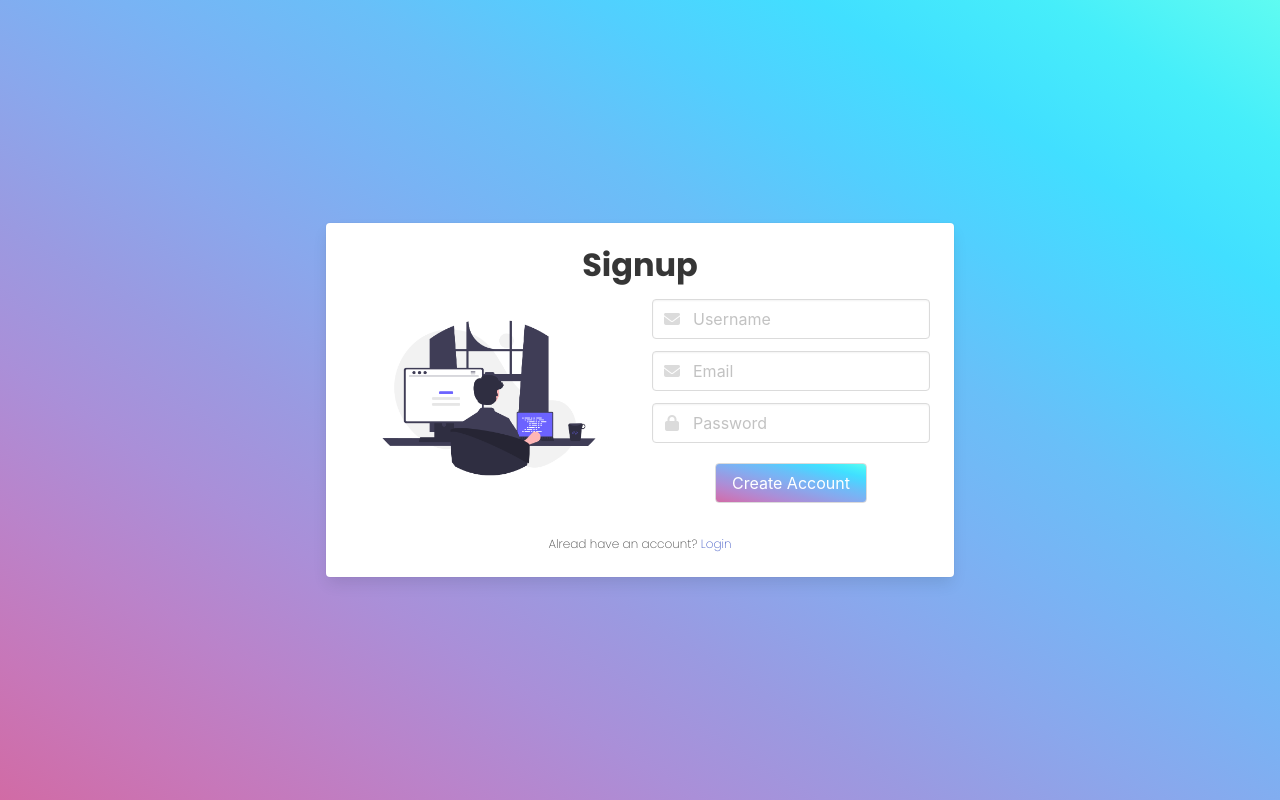
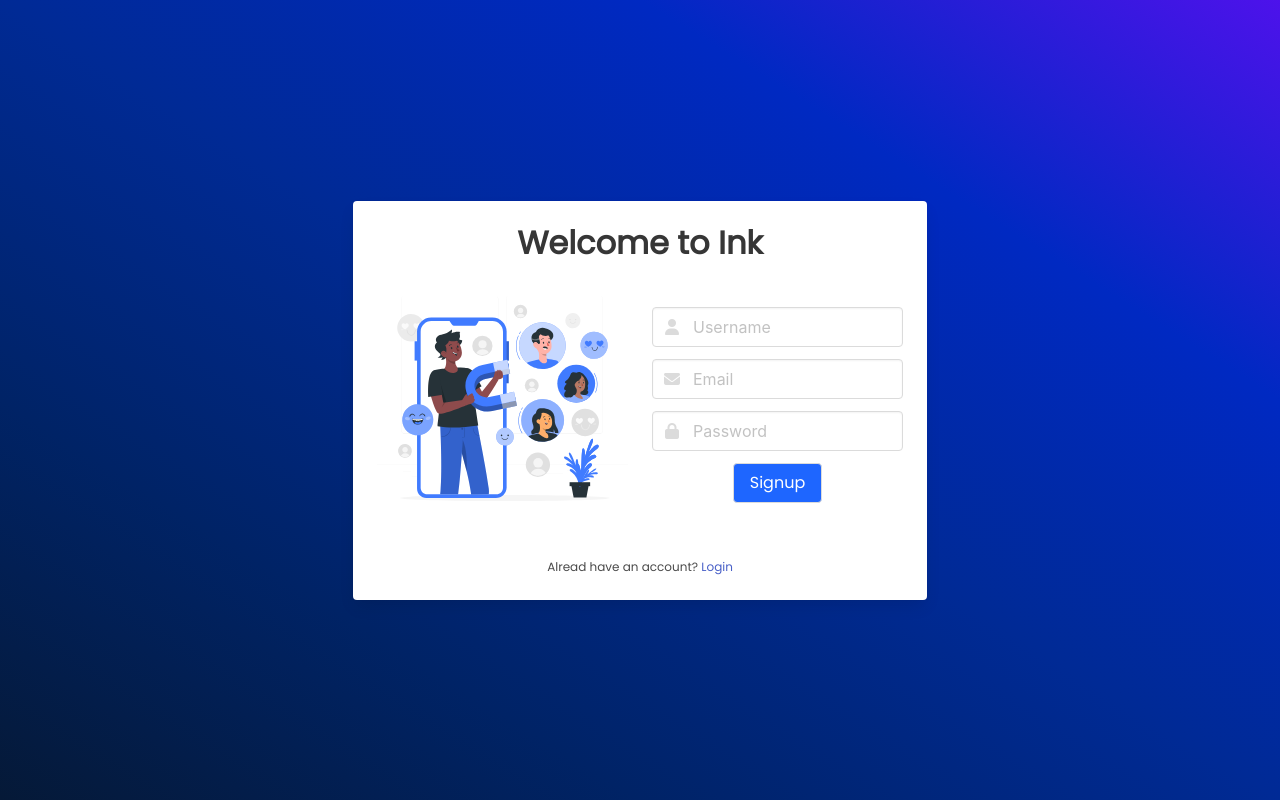
Before and after one commit to Infyrec/ink, a React (Create React App) app: page /signup in a window 1280 px wide. Built offline with nearby package versions, Linux system fonts and the light colour scheme.

Commit message:
updated UI & added zod package

```diff
--- a/package.json
+++ b/package.json
@@ -6,11 +6,13 @@
     "@testing-library/jest-dom": "^5.17.0",
     "@testing-library/react": "^13.4.0",
     "@testing-library/user-event": "^13.5.0",
+    "axios": "^1.6.1",
     "react": "^18.2.0",
     "react-dom": "^18.2.0",
     "react-router-dom": "^6.18.0",
     "react-scripts": "5.0.1",
-    "web-vitals": "^2.1.4"
+    "web-vitals": "^2.1.4",
+    "zod": "^3.22.4"
   },
   "scripts": {
     "start": "react-scripts start",
--- a/src/components/Login.js
+++ b/src/components/Login.js
@@ -1,52 +1,69 @@
-import './styles/login.css'
-import illustrate from './assets/illustrate.png'
+import './styles/authen.css'
+import login from './assets/elogin.svg'
 
-import React, { useState, useEffect, useRef } from 'react'
+import { Link } from "react-router-dom"
+import { z } from "zod";
+import React, { useEffect, useState, useContext } from "react";
+
+const credSchema = z.object({
+    email: z.string().email(),
+    password: z.string().min(8)
+})
 
 export default function Login(){
 
+    let [cred, setCred] = useState({
+        email: null,
+        password: null
+    })
+
+    let processLogin = () => {
+        try{
+            let result = credSchema.parse(cred)
+
+            console.log('Creds ok');
+        }
+        catch(e){
+            console.log('Error: ' + e);
+        }
+    }
+
     return(
-        <section className="background hero is-fullheight is-flex is-justify-content-center is-align-items-center">
+        <section className="hero is-fullheight is-flex is-justify-content-center is-align-items-center">
             <div className="columns is-flex is-justify-content-center is-align-items-center">
-                <div className="column is-6-desktop is-6-tablet is-10-mobile">
-                    <div className="card">
-                        <div className="card-content">
-                            <div className="content">
-                                <h1 className="has-text-centered custom-font mb-4">Login</h1>
+                <div className="column is-8">
+                    <div class="card">
+                        <div class="card-content">
+                            <div class="content">
+                                <h1 className="has-text-centered custom-font">Welcome to Ink</h1>
                                 <div className="columns">
-                                    {/* For image */}
-                                    <div className="column is-hidden-mobile">
-                                        <img src={illustrate}/>
+                                    <div className="column is-6-desktop is-hidden-mobile">
+                                        <img src={login} width="500px" />
                                     </div>
-                                    {/* For input boxes */}
-                                    <div className="column is-flex is-justify-content-center is-flex-direction-column">
-                                        <div class="field" id="ewrapper">
-                                            <p class="control has-icons-left has-icons-right">
-                                                <input class="input" type="email" placeholder="Email" required />
-                                                <span class="icon is-small is-left">
-                                                <i class="fas fa-envelope"></i>
+                                    {/* Email login */}
+                                    <div className="column is-justify-content-center is-flex is-align-items-center is-flex-direction-column is-6-desktop">
+                                        <div className="field">
+                                            <p className="control has-icons-left">
+                                                <input className="input" type="email" placeholder="Email" onChange={(e) => setCred(prev => ({...prev, email: e.target.value}))}/>
+                                                <span className="icon is-small is-left">
+                                                    <i className="fas fa-envelope"></i>
                                                 </span>
                                             </p>
                                         </div>
-                                        <div class="field">
-                                            <p class="control has-icons-left">
-                                                <input class="input" type="password" placeholder="Password" required id="password" />
-                                                <span class="icon is-small is-left">
-                                                <i class="fas fa-lock"></i>
+                                        <div className="field">
+                                            <p className="control has-icons-left">
+                                                <input className="input" type="password" placeholder="Password" onChange={(e) => setCred(prev => ({...prev, password: e.target.value}))}/>
+                                                <span className="icon is-small is-left">
+                                                <i className="fas fa-lock"></i>
                                                 </span>
                                             </p>
                                         </div>
-                                        <div class="my-2 custom-font">
-                                            <a class="is-size-7">Forgot Password?</a>
-                                        </div>
-                                        <div class="has-text-centered my-2">
-                                            <button class="button background has-text-white">Login</button>
+                                        <div className="is-flex is-align-items-center is-justify-content-center">
+                                            <button class="button custom-font custom-color has-text-white mx-1" onClick={processLogin}>Login</button>
                                         </div>
                                     </div>
                                 </div>
-                                <div class="has-text-centered">
-                                    <span class="custom-font is-size-7 has-text-weight-bold">Are you new? <a>Create Account</a></span>
-                                </div>
+                                <p className="has-text-centered custom-font is-size-7">New to Ink? <Link to="/signup">Create account</Link></p>
                             </div>
                         </div>
                     </div>
--- a/src/components/Signup.js
+++ b/src/components/Signup.js
@@ -1,57 +1,54 @@
-import './styles/login.css'
-import illustrate from './assets/illustrate.png'
+import './styles/authen.css'
+import login from './assets/elogin.svg'
 
-import React, { useState, useEffect, useRef } from 'react'
+import { Link } from "react-router-dom"
+import React, { useEffect, useState, useContext } from "react";
 
 export default function Signup(){
-
     return(
-        <section className="background hero is-fullheight is-flex is-justify-content-center is-align-items-center">
+        <section className="hero is-fullheight is-flex is-justify-content-center is-align-items-center">
             <div className="columns is-flex is-justify-content-center is-align-items-center">
-                <div className="column is-6-desktop is-6-tablet is-10-mobile">
-                    <div className="card">
-                        <div className="card-content">
-                            <div className="content">
-                                <h1 className="has-text-centered custom-font mb-4">Signup</h1>
+                <div className="column is-8">
+                    <div class="card">
+                        <div class="card-content">
+                            <div class="content">
+                                <h1 className="has-text-centered custom-font">Welcome to Ink</h1>
                                 <div className="columns">
-                                    {/* For image */}
-                                    <div className="column is-hidden-mobile">
-                                        <img src={illustrate}/>
+                                    <div className="column is-6-desktop is-hidden-mobile">
+                                        <img src={login} width="500px" />
                                     </div>
-                                    {/* For input boxes */}
-                                    <div className="column is-flex is-justify-content-center is-flex-direction-column">
-                                        <div class="field" id="ewrapper">
-                                            <p class="control has-icons-left has-icons-right">
-                                                <input class="input" type="text" placeholder="Username" required />
-                                                <span class="icon is-small is-left">
-                                                <i class="fas fa-envelope"></i>
+                                    {/* Email login */}
+                                    <div className="column is-justify-content-center is-flex is-align-items-center is-flex-direction-column is-6-desktop">
+                                        <div className="field">
+                                            <p className="control has-icons-left">
+                                                <input className="input" type="email" placeholder="Username" />
+                                                <span className="icon is-small is-left">
+                                                    <i className="fas fa-user"></i>
                                                 </span>
                                             </p>
                                         </div>
-                                        <div class="field" id="ewrapper">
-                                            <p class="control has-icons-left has-icons-right">
-                                                <input class="input" type="email" placeholder="Email" required />
-                                                <span class="icon is-small is-left">
-                                                <i class="fas fa-envelope"></i>
+                                        <div className="field">
+                                            <p className="control has-icons-left">
+                                                <input className="input" type="email" placeholder="Email" />
+                                                <span className="icon is-small is-left">
+                                                    <i className="fas fa-envelope"></i>
                                                 </span>
                                             </p>
                                         </div>
-                                        <div class="field">
-                                            <p class="control has-icons-left">
-                                                <input class="input" type="password" placeholder="Password" required id="password" />
-                                                <span class="icon is-small is-left">
-                                                <i class="fas fa-lock"></i>
+                                        <div className="field">
+                                            <p className="control has-icons-left">
+                                                <input className="input" type="password" placeholder="Password" />
+                                                <span className="icon is-small is-left">
+                                                <i className="fas fa-lock"></i>
                                                 </span>
                                             </p>
                                         </div>
-                                        <div class="has-text-centered my-2">
-                                            <button class="button background has-text-white">Create Account</button>
+                                        <div className="is-flex is-align-items-center is-justify-content-center">
+                                            <button class="button custom-font custom-color has-text-white mx-1">Signup</button>
                                         </div>
                                     </div>
                                 </div>
-                                <div class="has-text-centered">
-                                    <p class="custom-font is-size-7">Alread have an account? <a>Login</a></p>
-                                </div>
+                                <p className="has-text-centered custom-font is-size-7">Alread have an account? <Link to="/">Login</Link></p>
                             </div>
                         </div>
                     </div>
--- /dev/null
+++ b/src/components/styles/authen.css
@@ -0,0 +1,26 @@
+@import url('https://fonts.googleapis.com/css2?family=Poppins&display=swap');
+
+html, body{
+    overflow: hidden;
+    background-image: linear-gradient(to right top, #051937, #002366, #002a95, #0029c2, #4d12eb);
+    /* background-color: antiquewhite; */
+}
+
+.custom-font{
+    font-family: 'Poppins', sans-serif;
+}
+
+.custom-color{
+    background-color: #1e66ff;
+}
+
+.error-box{
+    background-color: white;
+    border-radius: 6px;
+    z-index: 2;
+    position: absolute;
+    right: 10px;
+    top: 15px;
+    width: 240px;
+    height: 60px;
+}
--- a/src/components/styles/login.css
+++ /dev/null
@@ -1,10 +0,0 @@
-@import url('https://fonts.googleapis.com/css2?family=Poppins:wght@700&display=swap');
-@import url('https://fonts.googleapis.com/css2?family=Poppins:wght@200&display=swap');
-
-.background{
-    background-image: linear-gradient(to right top, #d16ba5, #c777b9, #ba83ca, #aa8fd8, #9a9ae1, #8aa7ec, #79b3f4, #69bff8, #52cffe, #41dfff, #46eefa, #5ffbf1);
-}
-
-.custom-font{
-    font-family: 'Poppins', sans-serif;
-}
```
Also changed, not shown: src/components/assets/elogin.svg (added), 1 other file (tests, documents, lock files or other folders).
